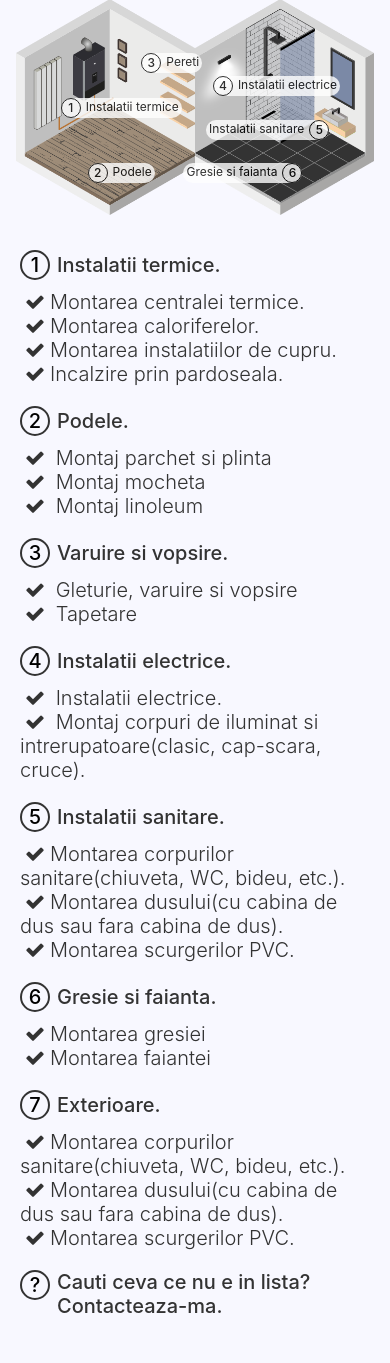
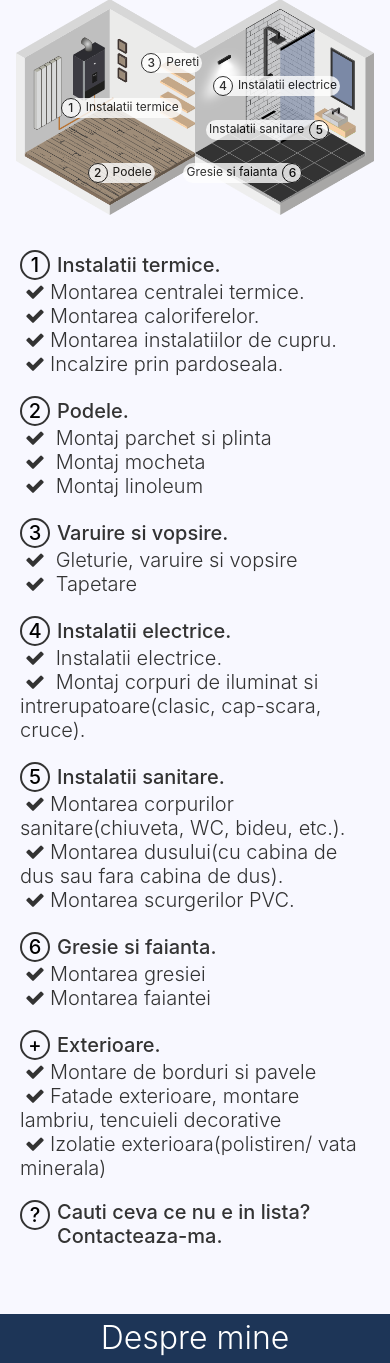
Before and after one commit to mandreistefan/SlabuDorin, a PHP site: page / in a window 390 px wide. Shown: the part 903-2266 px from the top of the page. Run offline with PHP 8.4, Linux system fonts and the light colour scheme; some libraries are stand-ins or nearby versions.

Commit message:
Version 1.2.1
- Text correction
- Small padding change for mobile pages

```diff
--- a/home.css
+++ b/home.css
@@ -139,7 +139,6 @@ html{
 
 .list-custom-item-header{
 	font-weight:600;
-	padding-bottom:10px;
 }
 
 .card{
--- a/index.html
+++ b/index.html
@@ -121,12 +121,12 @@
 							</ul>
 							<ul class="ul_small">
 								<li class="list-custom-item list-custom-item-header" style="display:flex;justify-content:flex-start">
-									<div class="indicator_inactive" id="ext_inactive" style="position:relative">7</div>
+									<div class="indicator_inactive" id="ext_inactive" style="position:relative">+</div>
 									<h5 class="h-center">Exterioare.</h5>
 								</li>
-								<li class="list-custom-item"><i class="fa fa-check"></i>Montarea corpurilor sanitare(chiuveta, WC, bideu, etc.).</li>
-								<li class="list-custom-item"><i class="fa fa-check"></i>Montarea dusului(cu cabina de dus sau fara cabina de dus).</li>
-								<li class="list-custom-item"><i class="fa fa-check"></i>Montarea scurgerilor PVC.</li>
+								<li class="list-custom-item"><i class="fa fa-check"></i>Montare de borduri si pavele</li>
+								<li class="list-custom-item"><i class="fa fa-check"></i>Fatade exterioare, montare lambriu, tencuieli decorative</li>
+								<li class="list-custom-item"><i class="fa fa-check"></i>Izolatie exterioara(polistiren/ vata minerala)</li>
 							</ul>
 							<ul class="ul_small">
 								<li class="list-custom-item list-custom-item-header" style="display:flex;justify-content:flex-start">
```
